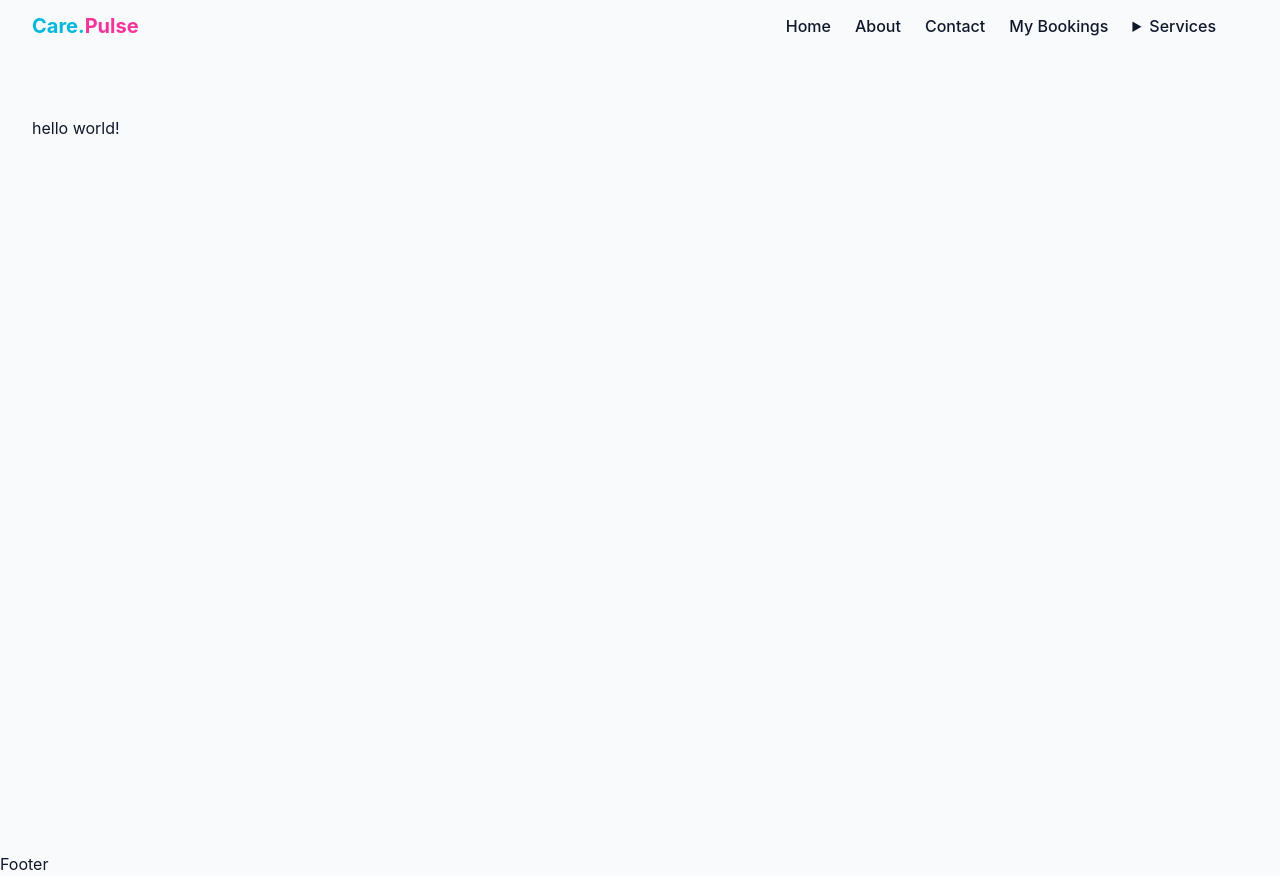
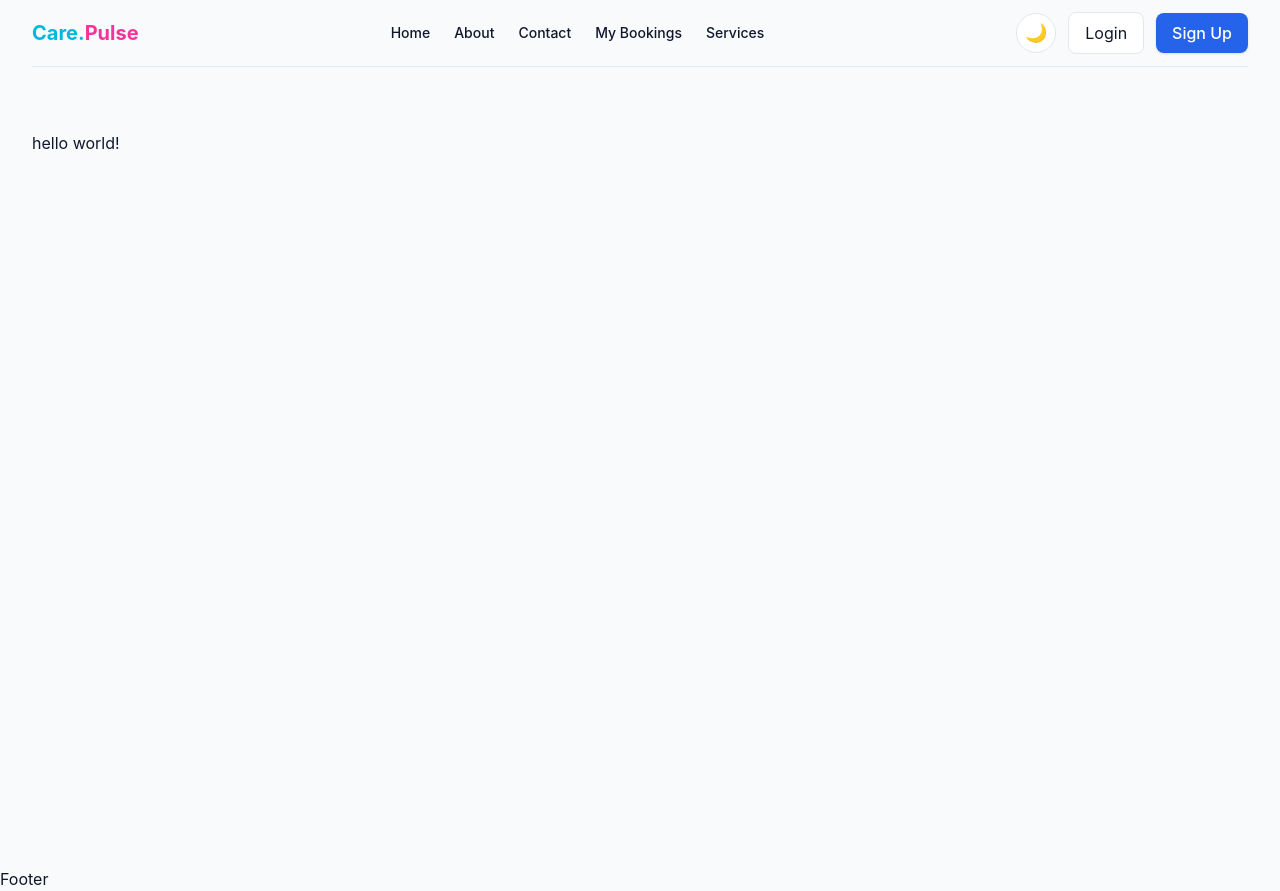
Before and after one commit to Junak12/CarePulse, a Next.js app: page / in a window 1280 px wide. Built offline with nearby package versions, Linux system fonts and the light colour scheme.

Commit message:
done with navbar

```diff
--- a/src/components/Global/Navbar/AuthButton.jsx
+++ b/src/components/Global/Navbar/AuthButton.jsx
@@ -0,0 +1,60 @@
+"use client";
+
+import useAppTheme from "@/hooks/useAppTheme";
+import Link from "next/link";
+
+export default function AuthButton() {
+  const { isDark, toggleTheme, mounted } = useAppTheme();
+
+  if (!mounted) return null;
+
+  return (
+    <div className="flex items-center gap-2 md:gap-3">
+
+      <button
+        onClick={toggleTheme}
+        aria-label="Toggle Theme"
+        className="h-10 w-10 rounded-full border border-[var(--border)] bg-[var(--card)] flex items-center justify-center transition-all hover:scale-105 hover:shadow-md active:scale-95"
+      >
+        <span className="text-lg">{isDark ? "☀️" : "🌙"}</span>
+      </button>
+
+      <Link
+        href="/login"
+        className="
+          hidden sm:inline-flex
+          px-4 py-2
+          rounded-lg
+          border border-[var(--border)]
+          text-[var(--foreground)]
+          bg-[var(--card)]
+          hover:border-[var(--primary)]
+          hover:text-[var(--primary)]
+          hover:shadow-sm
+          transition-all
+        "
+      >
+        Login
+      </Link>
+
+
+      <Link
+        href="/register"
+        className="
+          px-4 py-2
+          rounded-lg
+          bg-[var(--primary)]
+          text-white
+          font-medium
+          shadow-sm
+          hover:bg-[var(--primary-hover)]
+          hover:shadow-md
+          active:scale-95
+          transition-all
+        "
+      >
+        Sign Up
+      </Link>
+    </div>
+  );
+}
--- a/src/components/Global/Navbar/NavLinks.jsx
+++ b/src/components/Global/Navbar/NavLinks.jsx
@@ -1,62 +1,116 @@
-
-
-import Container from '@/components/Ui/Container';
-import Link from 'next/link';
-import React from 'react'
+import Link from "next/link";
+import React from "react";
 
 const navLinks = [
-  {
-    title: "Home",
-    path: "/",
-  },
-  {
-    title: "About",
-    path: "/about",
-  },
-  {
-    title: "Contact",
-    path: "/contact",
-  },
-  {
-    title: "My Bookings",
-    path: "/my-bookings",
-  },
+  { title: "Home", path: "/" },
+  { title: "About", path: "/about" },
+  { title: "Contact", path: "/contact" },
+  { title: "My Bookings", path: "/my-bookings" },
 ];
 
 const NavLinks = () => {
   return (
-    <div className="flex items-center">
-      <Container>
-        <ul className="flex items-center gap-6  text-md font-medium text-md text-foreground">
-          {navLinks.map((link) => (
-            <li key={link.path}>
-              <Link href={link.path}>{link.title}</Link>
+    <nav className="w-full">
+
+      <ul className="hidden md:flex items-center gap-6 text-sm font-medium">
+        {navLinks.map((link) => (
+          <li key={link.path}>
+            <Link
+              href={link.path}
+              className="hover:text-[var(--primary)] transition-colors"
+            >
+              {link.title}
+            </Link>
+          </li>
+        ))}
+
+
+        <li className="relative group">
+          <span className="cursor-pointer hover:text-[var(--primary)] transition-colors">
+            Services
+          </span>
+
+          <ul className="absolute left-0 mt-3 hidden group-hover:block min-w-[180px] bg-[var(--card)] border border-[var(--border)] shadow-md rounded-md p-2 z-50">
+            <li>
+              <Link
+                className="block px-3 py-2 hover:bg-[var(--border)] rounded"
+                href="/service/baby-care"
+              >
+                👶 Baby Care
+              </Link>
             </li>
-          ))}
 
-          <li>
-            <details>
-              <summary>Services</summary>
+            <li>
+              <Link
+                className="block px-3 py-2 hover:bg-[var(--border)] rounded"
+                href="/service/elderly-care"
+              >
+                👴 Elderly Care
+              </Link>
+            </li>
 
-              <ul className="absolute bg-white shadow p-3 rounded">
+            <li>
+              <Link
+                className="block px-3 py-2 hover:bg-[var(--border)] rounded"
+                href="/service/sick-care"
+              >
+                🏥 Sick Care
+              </Link>
+            </li>
+          </ul>
+        </li>
+      </ul>
+
+
+      <div className="md:hidden">
+        <details className="group w-full">
+          <summary className="cursor-pointer font-medium py-2 text-[var(--foreground)]">
+            Menu ☰
+          </summary>
+
+          <ul className="mt-3 space-y-2 bg-[var(--card)] border border-[var(--border)] rounded-lg p-3 shadow-sm">
+            {navLinks.map((link) => (
+              <li key={link.path}>
+                <Link
+                  href={link.path}
+                  className="block py-2 px-2 rounded hover:bg-[var(--border)]"
+                >
+                  {link.title}
+                </Link>
+              </li>
+            ))}
+
+
+            <details className="group">
+              <summary className="cursor-pointer py-2 px-2 rounded hover:bg-[var(--border)]">
+                Services
+              </summary>
+
+              <ul className="mt-2 ml-3 space-y-2">
                 <li>
-                  <Link href="/service/baby-care">👶 Baby Care</Link>
+                  <Link className="block py-1" href="/service/baby-care">
+                    👶 Baby Care
+                  </Link>
                 </li>
 
                 <li>
-                  <Link href="/service/elderly-care">👴 Elderly Care</Link>
+                  <Link className="block py-1" href="/service/elderly-care">
+                    👴 Elderly Care
+                  </Link>
                 </li>
 
                 <li>
-                  <Link href="/service/sick-care">🏥 Sick Care</Link>
+                  <Link className="block py-1" href="/service/sick-care">
+                    🏥 Sick Care
+                  </Link>
                 </li>
               </ul>
             </details>
-          </li>
-        </ul>
-      </Container>
-    </div>
+          </ul>
+        </details>
+      </div>
+    </nav>
   );
-}
+};
 
-export default NavLinks
+export default NavLinks;
--- a/src/components/Global/Navbar/Navbar.jsx
+++ b/src/components/Global/Navbar/Navbar.jsx
@@ -1,25 +1,70 @@
-import Logo from '@/components/Logo'
-import Container from '@/components/Ui/Container'
-import React from 'react'
-import NavLinks from './NavLinks'
-
-
+import Logo from "@/components/Logo";
+import Container from "@/components/Ui/Container";
+import React from "react";
+import NavLinks from "./NavLinks";
+import AuthButton from "./AuthButton";
 
 const Navbar = () => {
   return (
-    <div className="py-3">
-      <Container>
-        <div className="flex items-center justify-between">
-          <div>
-            <Logo />
-          </div>
-          <div>
+    <Container>
+      <div className="border-b border-[var(--border)] bg-[var(--background)] text-[var(--foreground)]">
+        <div className="flex items-center justify-between py-3">
+          {/* Logo */}
+          <Logo />
+
+          {/* Desktop Menu */}
+          <div className="hidden md:flex">
             <NavLinks />
           </div>
+
+          {/* Auth */}
+          <div className="hidden md:flex">
+            <AuthButton />
+          </div>
+
+          {/* Mobile Menu */}
+          <div className="md:hidden">
+            <details className="dropdown dropdown-end">
+              <summary className="btn btn-ghost">☰</summary>
+
+              <ul className="menu dropdown-content mt-3 z-[50] w-52 p-3 shadow rounded-box bg-[var(--card)] border border-[var(--border)]">
+                <li>
+                  <a href="/">Home</a>
+                </li>
+                <li>
+                  <a href="/about">About</a>
+                </li>
+                <li>
+                  <a href="/contact">Contact</a>
+                </li>
+                <li>
+                  <a href="/my-bookings">My Bookings</a>
+                </li>
+
+                <div className="divider"></div>
+
+                <li>
+                  <a href="/service/baby-care">👶 Baby Care</a>
+                </li>
+                <li>
+                  <a href="/service/elderly-care">👴 Elderly Care</a>
+                </li>
+                <li>
+                  <a href="/service/sick-care">🏥 Sick Care</a>
+                </li>
+
+                <div className="divider"></div>
+
+                <li>
+                  <AuthButton />
+                </li>
+              </ul>
+            </details>
+          </div>
         </div>
-      </Container>
-    </div>
+      </div>
+    </Container>
   );
-}
+};
 
-export default Navbar
+export default Navbar;
```
